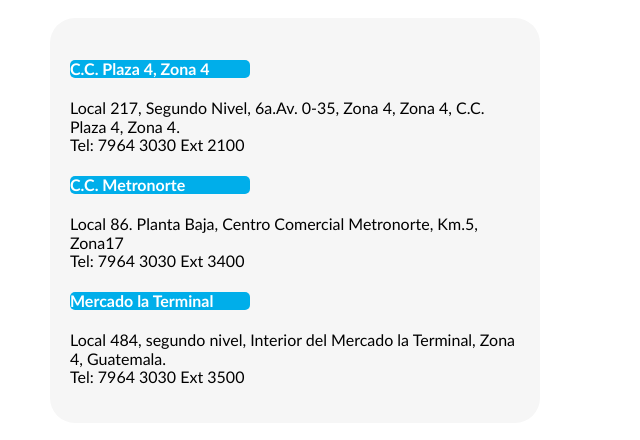
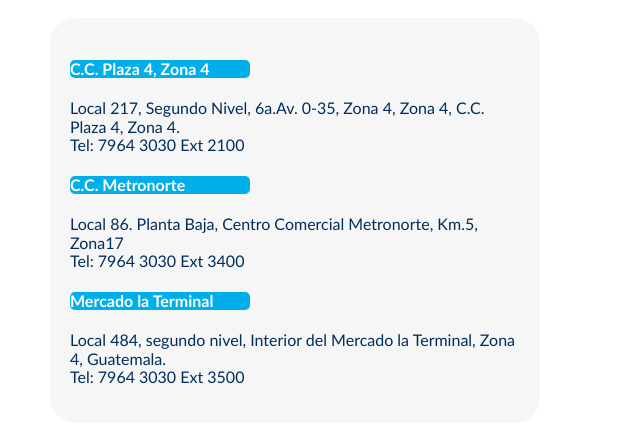
Before and after one commit to Atriox117/agenciasI.github.io, a plain HTML site: page index.html in a window 1280 px wide. Shown: the part 80-520 px from the top of the page, without its empty margins (0-640 px from the left). Drawn offline with Linux system fonts and the light colour scheme.

Commit message:
carga css actualizado

```diff
--- a/css/estilos.css
+++ b/css/estilos.css
@@ -8,6 +8,7 @@
 .agencias {
     margin: 40px 0px;
     padding-left: 50px;
+    padding-right: 50px;
     background-color: white;
     border-radius: 10px;
     /* agregados */
@@ -68,6 +69,7 @@
     font-family: 'Gill Sans', 'Gill Sans MT', Calibri, 'Trebuchet MS', sans-serif;
     font-size: 16px;
     background-color: #F6F6F6;
+    color: #002D5D;
     padding: 20px;
     border-radius: 25px;
     /* box-shadow: 0 4px 8px rgba(0, 0, 0, 0.1); */
```
